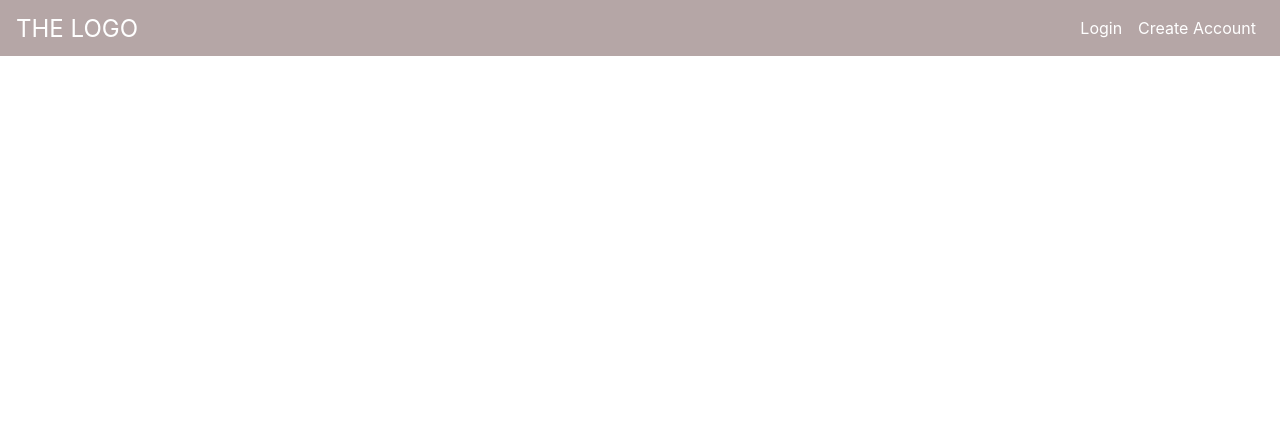
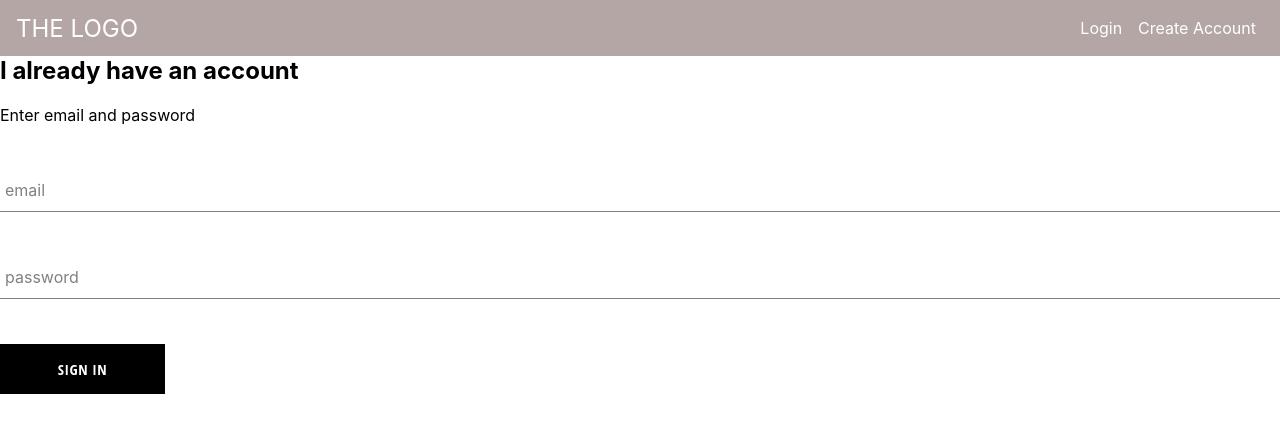
Before and after one commit to Delivery-Service10/frontend-service, a React (Create React App) app: page /login in a window 1280 px wide. Shown: the top 432 px of the page. Built offline with nearby package versions, Linux system fonts and the light colour scheme.

Commit message:
Added basic login without post request

```diff
--- a/package.json
+++ b/package.json
@@ -6,6 +6,7 @@
     "@testing-library/jest-dom": "^4.2.4",
     "@testing-library/react": "^9.3.2",
     "@testing-library/user-event": "^7.1.2",
+    "axios": "^0.19.2",
     "node-sass": "^4.14.1",
     "react": "^16.13.1",
     "react-dom": "^16.13.1",
--- a/src/App.js
+++ b/src/App.js
@@ -5,6 +5,7 @@ import SideDrawer from "./components/SideDrawer/SideDrawer";
 import Backdrop from "./components/Backdrop/Backdrop"
 import {Switch,Route, BrowserRouter, Link} from 'react-router-dom'
 import CreateAccountPage from "./components/pages/create-account/create-account.component";
+import LoginPage from "./components/pages/login/login.component";
 
 class App extends Component {
     state = {
@@ -33,6 +34,7 @@ class App extends Component {
               <BrowserRouter>
                   <Switch>
                       <Route exact path='/create-account' component={CreateAccountPage}></Route>
+                      <Route exact path='/login' component={LoginPage}></Route>
                   </Switch>
               </BrowserRouter>
           </main>
--- /dev/null
+++ b/src/components/custom-button/custom-button.component.jsx
@@ -0,0 +1,9 @@
+import React from 'react';
+import './custom-button.styles.scss';
+
+const CustomButton =({children, isGoogleSignIn, ...otherProps}) =>(
+    <button className={`${isGoogleSignIn? 'google-sign-in': ''} custom-button`} {...otherProps}>
+        {children}
+    </button>
+);
+export default CustomButton;
--- /dev/null
+++ b/src/components/custom-button/custom-button.styles.scss
@@ -0,0 +1,31 @@
+.custom-button {
+  min-width: 165px;
+  width: auto;
+  height: 50px;
+  letter-spacing: 0.5px;
+  line-height: 50px;
+  padding: 0 35px 0 35px;
+  font-size: 15px;
+  background-color: black;
+  color: white;
+  text-transform: uppercase;
+  font-family: 'Open Sans Condensed';
+  font-weight: bolder;
+  border: none;
+  cursor: pointer;
+
+  &:hover {
+    background-color: white;
+    color: black;
+    border: 1px solid black;
+  }
+  &.google-sign-in {
+    background-color: #4285f4;
+    color: white;
+    &:hover{
+    background-color: #357ae8;
+    border: none;
+  }
+  }
+
+}
--- /dev/null
+++ b/src/components/form-input/form-input.component.jsx
@@ -0,0 +1,16 @@
+import React from 'react';
+import './form-input.styles.scss';
+
+const FormInput =({handleChange,label, ...otherProps}) => (
+    <div className="group">
+        <input className="form-input" onChange={handleChange} {...otherProps}/>
+        {
+            label ?
+                <label className={`${otherProps.value.length ? 'shrink': ''} form-input-label`}>
+                    {label}
+                </label>
+                :null
+        }
+    </div>
+);
+export default FormInput;
--- /dev/null
+++ b/src/components/form-input/form-input.styles.scss
@@ -0,0 +1,53 @@
+$sub-color: grey;
+$main-color: black;
+
+@mixin shrinkLabel {
+  top: -14px;
+  font-size: 12px;
+  color: $main-color;
+}
+
+.group {
+  position: relative;
+  margin: 45px 0;
+
+  .form-input {
+    background: white none;
+    color: $sub-color;
+    font-size: 18px;
+    padding: 10px 10px 10px 5px;
+    display: block;
+    width: 100%;
+    border: none;
+    border-radius: 0;
+    border-bottom: 1px solid $sub-color;
+    margin: 25px 0;
+
+    &:focus {
+      outline: none;
+    }
+
+    &:focus ~ .form-input-label {
+      @include shrinkLabel();
+    }
+  }
+
+  input[type='password'] {
+    letter-spacing: 0.3em;
+  }
+
+  .form-input-label {
+    color: $sub-color;
+    font-size: 16px;
+    font-weight: normal;
+    position: absolute;
+    pointer-events: none;
+    left: 5px;
+    top: 10px;
+    transition: 300ms ease all;
+
+    &.shrink {
+      @include shrinkLabel();
+    }
+  }
+}
--- /dev/null
+++ b/src/components/pages/login/login.component.jsx
@@ -0,0 +1,71 @@
+import React from "react";
+import axios from 'axios';
+import './login.styles.scss';
+import FormInput from "../../form-input/form-input.component";
+import CustomButton from "../../custom-button/custom-button.component";
+
+class LoginPage extends React.Component{
+    constructor(props) {
+        super(props);
+        this.state={
+            email: '',
+            password:''
+        }
+    }
+
+
+    handleSubmit = event => {
+
+    }
+
+
+    handleChange = async event =>{
+        const {value, name}= event.target;
+        await this.setState({[name]:value});
+        //Don't remove, I'm using this as template. Uyiren
+        // axios.get('http://127.0.0.1:5000/store/')
+        //     .then(function (response) {
+        //         // handle success
+        //         console.log(response);
+        //     })
+        //     .catch(function (error) {
+        //         // handle error
+        //         console.log(error);
+        //     })
+        //     .finally(function () {
+        //         // always executed
+        //     });
+
+    }
+    render() {
+        return(
+            <div>
+                <h2>I already have an account</h2>
+                <span>Enter email and password</span>
+                <form onSubmit={this.handleSubmit}>
+                    <FormInput name="email"
+                               type="email"
+                               value={this.state.email}
+                               handleChange={this.handleChange}
+                               label="email"
+                               required/>
+                    <FormInput name="password"
+                               type="password"
+                               value={this.state.password}
+                               handleChange={this.handleChange}
+                               label="password"
+                               required/>
+
+                <div className="buttons">
+                    <CustomButton type="submit">
+                        Sign In
+                    </CustomButton>
+
+                </div>
+                </form>
+            </div>
+        );
+    }
+}
+
+export default LoginPage;
```
Also changed, not shown: src/components/pages/login/login.styles.scss (added), 1 other file (tests, documents, lock files or other folders).
